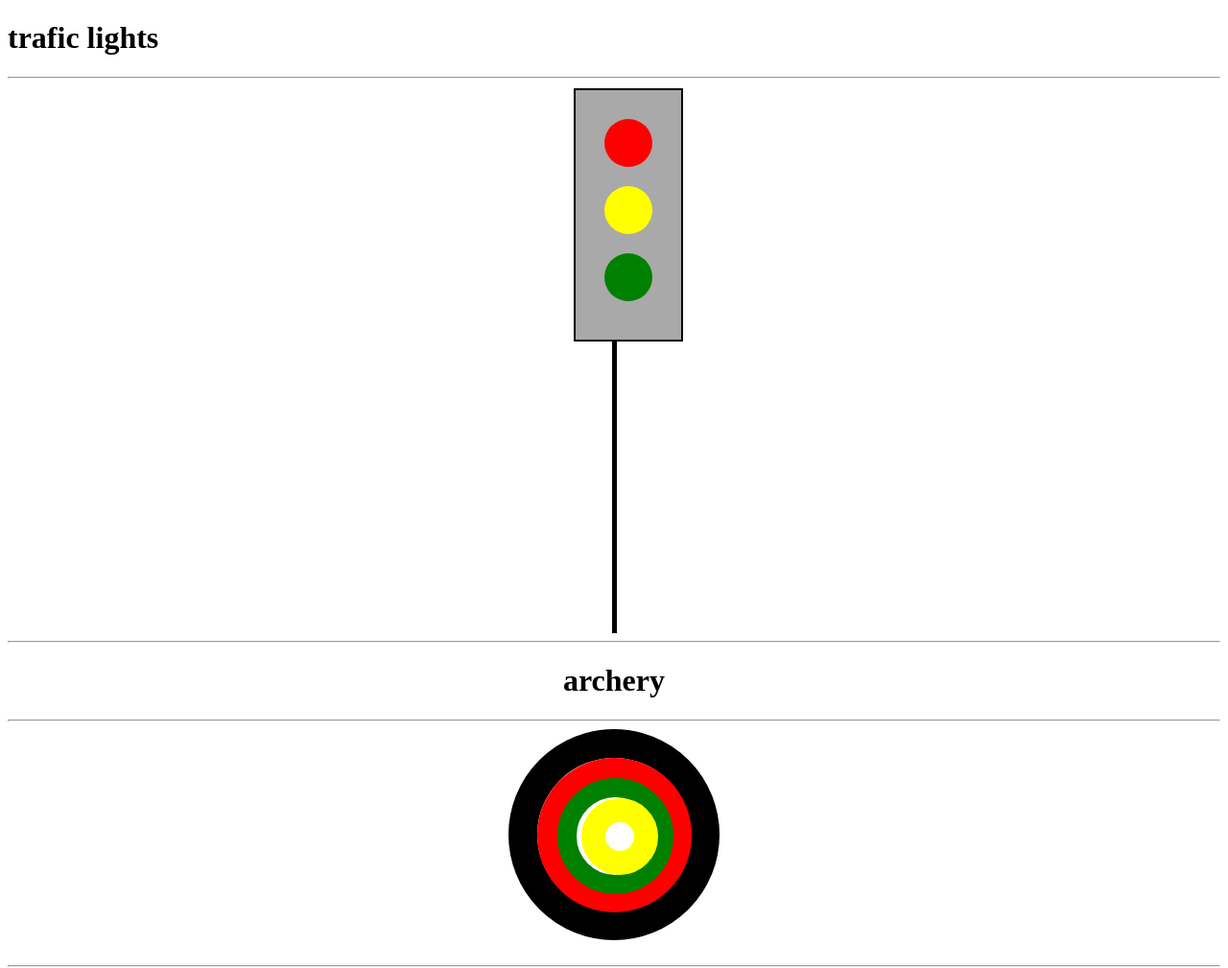
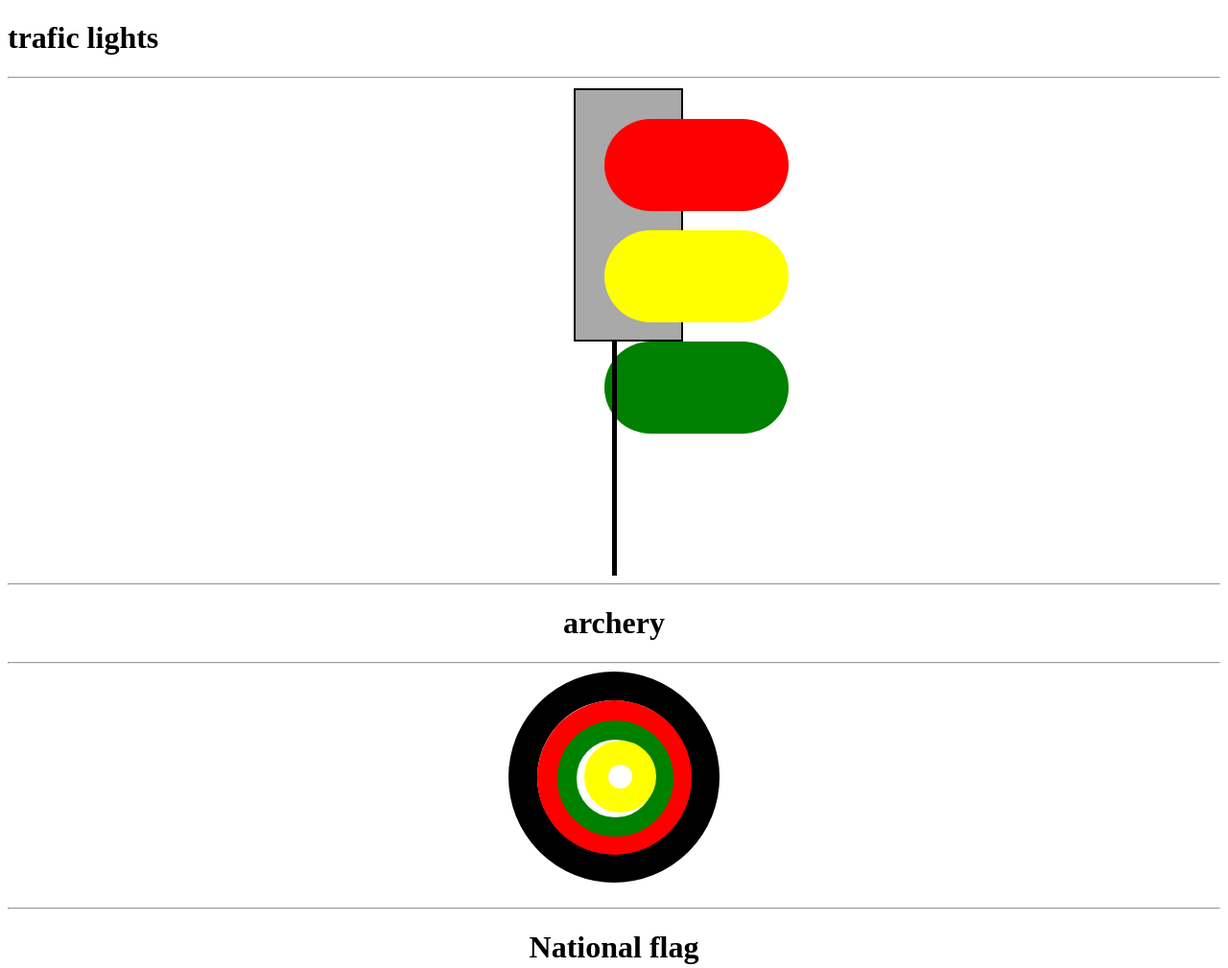
Before and after one commit to rishi0n1/css1ss, a plain HTML site: page index.html in a window 1280 px wide. Shown: the top 1009 px of the page at 96% size. Drawn offline with Linux system fonts and the light colour scheme.

Commit message:
Update index.html

```diff
--- a/index.html
+++ b/index.html
@@ -16,21 +16,21 @@
       }
       .rk1{
                   border: 2px solid;
-                  height: 300px;
+                  height: 30vh;
                   width: 1px;
                   background-color: black;
       }
       .rj1{
              background-color: red;
-             height: 50px;
-             width: 50px;
+             height: 12vh;
+             width: 15vw;
              border-radius:100px;
 
       }
       .rj2{
         background-color: yellow;
-             height: 50px;
-             width: 50px;
+             height: 12vh;
+             width: 15vw;
              border-radius: 100px;
              margin-top: 20px;
 
@@ -38,8 +38,8 @@
       }
       .rj3{
         background-color: green;
-             height: 50px;
-             width: 50px;
+             height: 12vh;
+             width: 15vw;
              border-radius: 100px;
              margin-top: 20px;
 
@@ -72,8 +72,8 @@
         }
         .ps3{
             border: 25px solid yellow;
-            width: 30px;
-            height: 30px;
+            width: 25%;
+            height: 25%;
             border-radius: 100px ;
             margin-left: 12px;
            margin-top: -100px;
```
